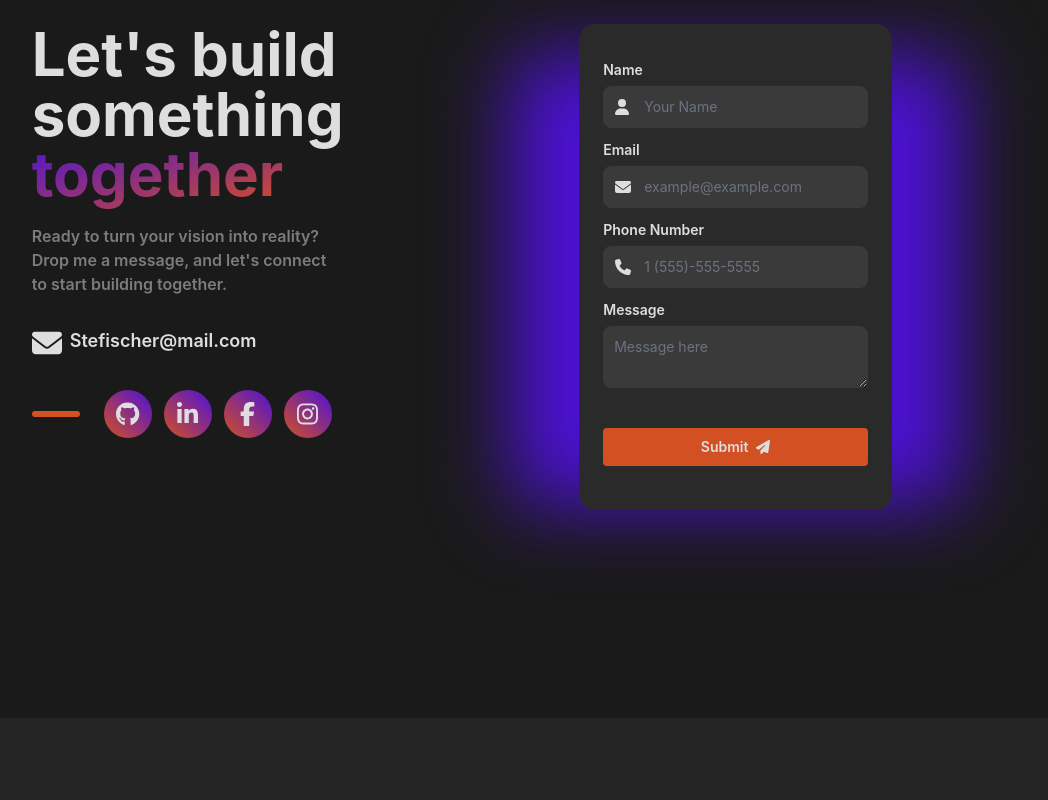
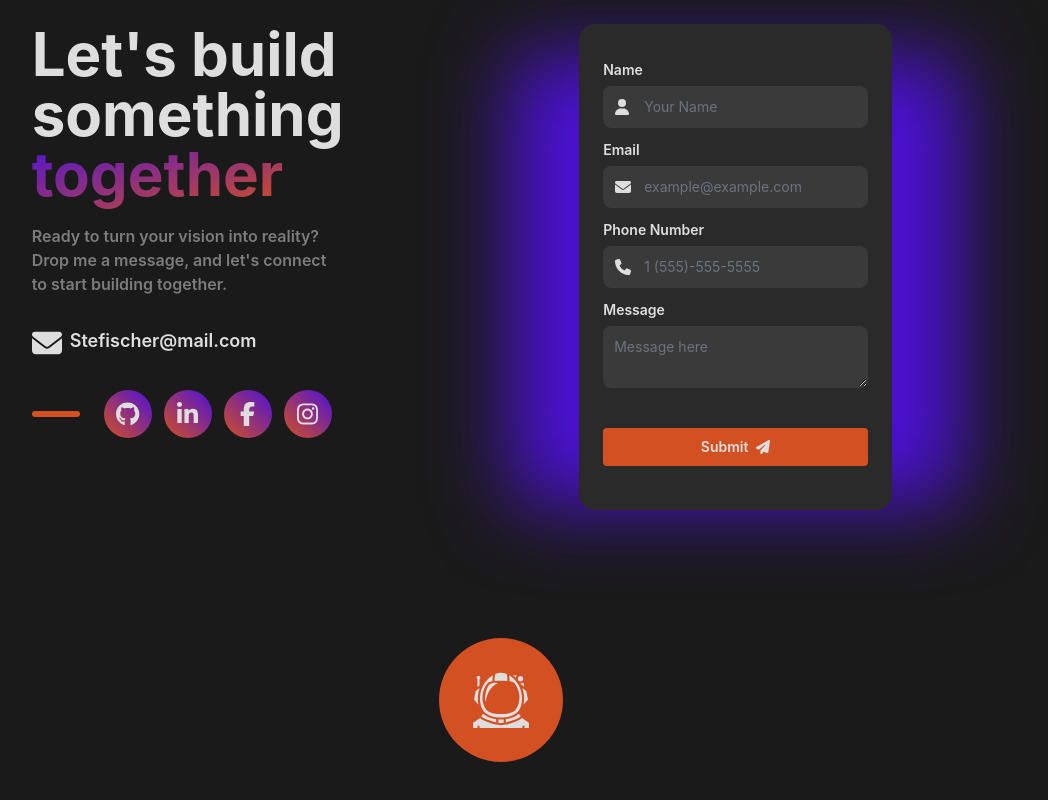
Before and after one commit to RevenantEverest/Stefischer, a React (Vite) app: page /contact in a window 1280 px wide. Shown: the part 712-1512 px from the top of the page, without its empty margins (139-1187 px from the left). Before the commit the page ends 1430 px from the top, so only its background shows below. Built offline with nearby package versions, Linux system fonts and the light colour scheme.

Commit message:
Add BeamMeUp to ContactPage

```diff
--- a/src/pages/ContactPage.tsx
+++ b/src/pages/ContactPage.tsx
@@ -2,7 +2,7 @@ import React from 'react';
 import { Flex, Box } from 'reflexbox';
 import { Helmet } from 'react-helmet';
 
-import { WaveDivider, Layout } from '@@components/Common';
+import { WaveDivider, Layout, BeamMeUp } from '@@components/Common';
 import ContactSection from '@@components/Contact/ContactSection';
 
 function ContactPage() {
@@ -26,6 +26,9 @@ function ContactPage() {
                     <div className="my-32">
                         <ContactSection />
                     </div>
+                    <div>
+                        <BeamMeUp />
+                    </div>
                 </Layout>
             </Flex>
         </React.Fragment>
```
